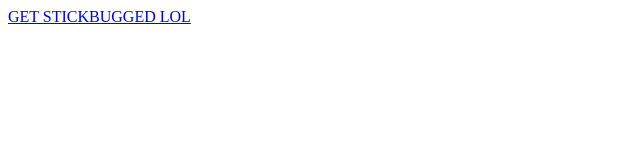
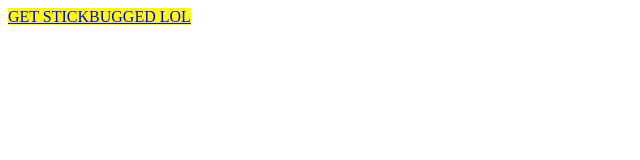
Before and after one commit to Proking73/Proking73.github.io, a plain HTML site: page index.html in a window 1280 px wide. Shown: the whole page, without its empty margins (0-640 px from the left). Drawn offline with Linux system fonts and the light colour scheme.

Commit message:
Update index.html

```diff
--- a/index.html
+++ b/index.html
@@ -1,5 +1,10 @@
 <!DOCTYPE html>
 <html>
  <body>
+  <style>
+   #IDKTTHEID {
+    background-color:yellow;
+   }
+   </style>
    <title>WOWOXZFAER</title>
-<p1><a href="https://www.youtube.com/watch?v=O91DT1pR1ew">GET STICKBUGGED LOL</a></p1>
+<p1 id="IDKTTHEID"><a href="https://www.youtube.com/watch?v=O91DT1pR1ew">GET STICKBUGGED LOL</a></p1>
```
